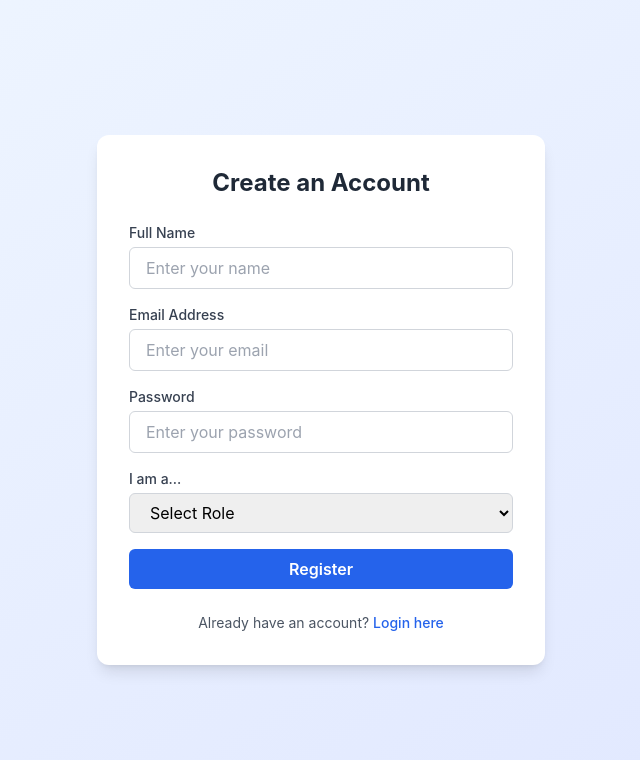
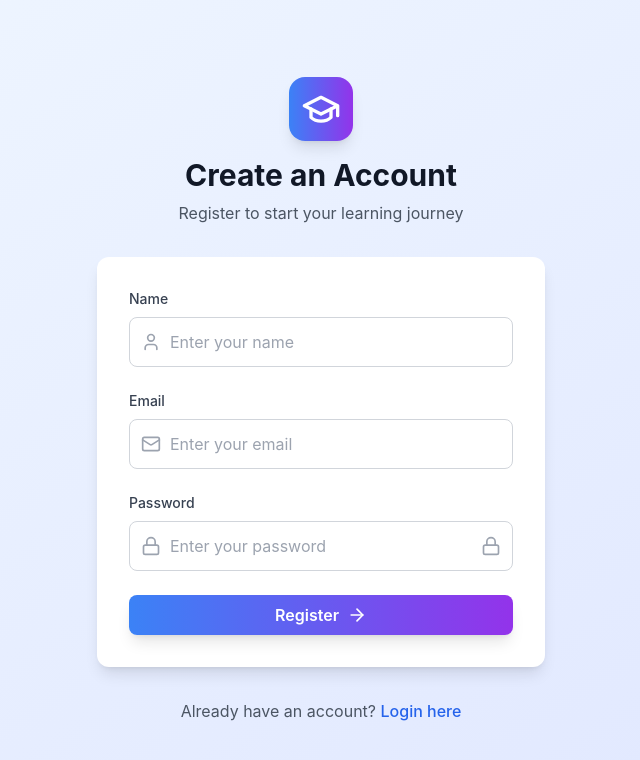
Before and after one commit to pattapu-22/talentform-LearningBuddy, a React (Vite) app in the folder frontend/vla-frontend/learning-buddy/: page /register in a window 1280 px wide. Shown: the top 760 px of the page, without its empty margins (319-959 px from the left). Built offline with nearby package versions, Linux system fonts and the light colour scheme; no server answers.

Commit message:
updated the signin/login pages with the alertbox

```diff
--- /dev/null
+++ b/frontend/vla-frontend/learning-buddy/src/components/InputField.jsx
@@ -0,0 +1,63 @@
+import React from "react";
+import { Mail, Lock, User } from "lucide-react";
+
+const iconMap = {
+  email: Mail,
+  password: Lock,
+  name: User,
+};
+
+const InputField = ({
+  id,
+  name,
+  type,
+  placeholder,
+  value,
+  onChange,
+  error,
+  showPasswordToggle,
+  showPassword,
+  togglePassword,
+}) => {
+  const Icon = iconMap[name];
+
+  return (
+    <div>
+      <label htmlFor={id} className="block text-sm font-medium text-gray-700 mb-2 capitalize">
+        {name}
+      </label>
+      <div className="relative">
+        <div className="absolute inset-y-0 left-0 pl-3 flex items-center pointer-events-none">
+          <Icon className="h-5 w-5 text-gray-400" />
+        </div>
+        <input
+          id={id}
+          name={name}
+          type={showPasswordToggle ? (showPassword ? "text" : "password") : type}
+          placeholder={placeholder}
+          value={value}
+          onChange={onChange}
+          className={`input-field pl-10 pr-${showPasswordToggle ? "10" : "3"} ${
+            error ? "border-red-500 focus:ring-red-500" : ""
+          }`}
+        />
+        {showPasswordToggle && (
+          <button
+            type="button"
+            onClick={togglePassword}
+            className="absolute inset-y-0 right-0 pr-3 flex items-center"
+          >
+            {showPassword ? (
+              <Lock className="h-5 w-5 text-gray-400 hover:text-gray-600" />
+            ) : (
+              <Lock className="h-5 w-5 text-gray-400 hover:text-gray-600" />
+            )}
+          </button>
+        )}
+      </div>
+      {error && <p className="mt-1 text-sm text-red-600">{error}</p>}
+    </div>
+  );
+};
+
+export default InputField;
--- a/frontend/vla-frontend/learning-buddy/src/pages/Login.jsx
+++ b/frontend/vla-frontend/learning-buddy/src/pages/Login.jsx
@@ -1,48 +1,37 @@
-
-import React, { useState } from 'react';
-import { Link, useNavigate } from 'react-router-dom';
-import { Mail, Lock, Eye, EyeOff, GraduationCap, ArrowRight } from 'lucide-react';
-import { signInWithEmailAndPassword } from 'firebase/auth';
-import { auth } from '../firebase';
+import React, { useState } from "react";
+import { Link, useNavigate } from "react-router-dom";
+import { signInWithEmailAndPassword } from "firebase/auth";
+import { auth } from "../firebase";
+import { GraduationCap, ArrowRight } from "lucide-react";
+import InputField from "../components/InputField";
 
 const Login = () => {
-  const [formData, setFormData] = useState({
-    email: '',
-    password: ''
-  });
+  const [formData, setFormData] = useState({ email: "", password: "" });
   const [showPassword, setShowPassword] = useState(false);
   const [isLoading, setIsLoading] = useState(false);
   const [errors, setErrors] = useState({});
+  const [generalError, setGeneralError] = useState("");
   const navigate = useNavigate();
 
   const handleChange = (e) => {
     const { name, value } = e.target;
-    setFormData(prev => ({
-      ...prev,
-      [name]: value
-    }));
-    if (errors[name]) {
-      setErrors(prev => ({
-        ...prev,
-        [name]: ''
-      }));
-    }
+    setFormData((prev) => ({ ...prev, [name]: value }));
+    setErrors((prev) => ({ ...prev, [name]: "" }));
+    setGeneralError("");
   };
 
   const validateForm = () => {
     const newErrors = {};
     if (!formData.email) {
-      newErrors.email = 'Email is required';
+      newErrors.email = "Email is required";
     } else if (!/\S+@\S+\.\S+/.test(formData.email)) {
-      newErrors.email = 'Please enter a valid email';
+      newErrors.email = "Please enter a valid email";
     }
-
     if (!formData.password) {
-      newErrors.password = 'Password is required';
+      newErrors.password = "Password is required";
     } else if (formData.password.length < 6) {
-      newErrors.password = 'Password must be at least 6 characters';
+      newErrors.password = "Password must be at least 6 characters";
     }
-
     setErrors(newErrors);
     return Object.keys(newErrors).length === 0;
   };
@@ -54,16 +43,15 @@ const Login = () => {
     setIsLoading(true);
     try {
       await signInWithEmailAndPassword(auth, formData.email, formData.password);
-      alert('Login successful!');
-      navigate('/');
+      navigate("/");
     } catch (error) {
       const code = error.code;
-      if (code === 'auth/user-not-found') {
-        setErrors({ email: 'User not found' });
-      } else if (code === 'auth/wrong-password') {
-        setErrors({ password: 'Incorrect password' });
+      if (code === "auth/user-not-found") {
+        setErrors((prev) => ({ ...prev, email: "User not found" }));
+      } else if (code === "auth/wrong-password") {
+        setErrors((prev) => ({ ...prev, password: "Incorrect password" }));
       } else {
-        alert(error.message);
+        setGeneralError(error.message);
       }
     } finally {
       setIsLoading(false);
@@ -85,77 +73,32 @@ const Login = () => {
 
         <div className="card p-8">
           <form onSubmit={handleSubmit} className="space-y-6">
-            <div>
-              <label htmlFor="email" className="block text-sm font-medium text-gray-700 mb-2">
-                Email Address
-              </label>
-              <div className="relative">
-                <div className="absolute inset-y-0 left-0 pl-3 flex items-center pointer-events-none">
-                  <Mail className="h-5 w-5 text-gray-400" />
-                </div>
-                <input
+            <InputField
               id="email"
               name="email"
               type="email"
+              placeholder="Enter your email"
               value={formData.email}
               onChange={handleChange}
-                  className={`input-field pl-10 ${errors.email ? 'border-red-500 focus:ring-red-500' : ''}`}
-                  placeholder="Enter your email"
+              error={errors.email}
             />
-              </div>
-              {errors.email && <p className="mt-1 text-sm text-red-600">{errors.email}</p>}
-            </div>
 
-            <div>
-              <label htmlFor="password" className="block text-sm font-medium text-gray-700 mb-2">
-                Password
-              </label>
-              <div className="relative">
-                <div className="absolute inset-y-0 left-0 pl-3 flex items-center pointer-events-none">
-                  <Lock className="h-5 w-5 text-gray-400" />
-                </div>
-                <input
+            <InputField
               id="password"
               name="password"
-                  type={showPassword ? 'text' : 'password'}
+              type="password"
+              placeholder="Enter your password"
               value={formData.password}
               onChange={handleChange}
-                  className={`input-field pl-10 pr-10 ${errors.password ? 'border-red-500 focus:ring-red-500' : ''}`}
-                  placeholder="Enter your password"
+              error={errors.password}
+              showPasswordToggle={true}
+              showPassword={showPassword}
+              togglePassword={() => setShowPassword(!showPassword)}
             />
-                <button
-                  type="button"
-                  onClick={() => setShowPassword(!showPassword)}
-                  className="absolute inset-y-0 right-0 pr-3 flex items-center"
-                >
-                  {showPassword ? (
-                    <EyeOff className="h-5 w-5 text-gray-400 hover:text-gray-600" />
-                  ) : (
-                    <Eye className="h-5 w-5 text-gray-400 hover:text-gray-600" />
+
+            {generalError && (
+              <p className="text-red-600 text-sm text-center">{generalError}</p>
             )}
-                </button>
-              </div>
-              {errors.password && <p className="mt-1 text-sm text-red-600">{errors.password}</p>}
-            </div>
-
-            <div className="flex items-center justify-between">
-              <div className="flex items-center">
-                <input
-                  id="remember-me"
-                  name="remember-me"
-                  type="checkbox"
-                  className="h-4 w-4 text-blue-600 focus:ring-blue-500 border-gray-300 rounded"
-                />
-                <label htmlFor="remember-me" className="ml-2 block text-sm text-gray-700">
-                  Remember me
-                </label>
-              </div>
-              <div className="text-sm">
-                <a href="#" className="font-medium text-blue-600 hover:text-blue-500 transition-colors duration-200">
-                  Forgot password?
-                </a>
-              </div>
-            </div>
 
             <button
               type="submit"
@@ -179,8 +122,11 @@ const Login = () => {
 
         <div className="text-center">
           <p className="text-gray-600">
-            Don't have an account?{' '}
-            <Link to="/register" className="font-medium text-blue-600 hover:text-blue-500 transition-colors duration-200">
+            Don't have an account?{" "}
+            <Link
+              to="/register"
+              className="font-medium text-blue-600 hover:text-blue-500 transition-colors duration-200"
+            >
               Sign up here
             </Link>
           </p>
--- a/frontend/vla-frontend/learning-buddy/src/pages/Register.jsx
+++ b/frontend/vla-frontend/learning-buddy/src/pages/Register.jsx
@@ -1,144 +1,145 @@
-
 import React, { useState } from "react";
 import { Link, useNavigate } from "react-router-dom";
 import { createUserWithEmailAndPassword, updateProfile, getAuth } from "firebase/auth";
 import app from "../firebase";
+import { GraduationCap, ArrowRight } from "lucide-react";
+import InputField from "../components/InputField";
 
 const Register = () => {
   const navigate = useNavigate();
   const auth = getAuth(app);
 
-  const [formData, setFormData] = useState({
-    name: "",
-    email: "",
-    password: "",
-    role: "", // Student or Teacher
-  });
-
-  const [error, setError] = useState("");
+  const [formData, setFormData] = useState({ name: "", email: "", password: "" });
+  const [errors, setErrors] = useState({});
+  const [generalError, setGeneralError] = useState("");
   const [loading, setLoading] = useState(false);
+  const [showPassword, setShowPassword] = useState(false);
 
   const handleChange = (e) => {
-    setFormData({ ...formData, [e.target.name]: e.target.value });
-    setError("");
+    const { name, value } = e.target;
+    setFormData((prev) => ({ ...prev, [name]: value }));
+    setErrors((prev) => ({ ...prev, [name]: "" }));
+    setGeneralError("");
+  };
+
+  const validateForm = () => {
+    const newErrors = {};
+    if (!formData.name) newErrors.name = "Name is required";
+    if (!formData.email) {
+      newErrors.email = "Email is required";
+    } else if (!/\S+@\S+\.\S+/.test(formData.email)) {
+      newErrors.email = "Please enter a valid email";
+    }
+    if (!formData.password) {
+      newErrors.password = "Password is required";
+    } else if (formData.password.length < 6) {
+      newErrors.password = "Password must be at least 6 characters";
+    }
+    setErrors(newErrors);
+    return Object.keys(newErrors).length === 0;
   };
 
   const handleSubmit = async (e) => {
     e.preventDefault();
-    const { name, email, password, role } = formData;
+    if (!validateForm()) return;
 
-    if (!name || !email || !password || !role) {
-      setError("All fields are required");
-      return;
-    }
-
-    if (password.length < 6) {
-      setError("Password must be at least 6 characters");
-      return;
-    }
+    const { name, email, password } = formData;
 
     try {
       setLoading(true);
       const userCredential = await createUserWithEmailAndPassword(auth, email, password);
-      await updateProfile(userCredential.user, {
-        displayName: name,
-      });
-
-      // You can also store 'role' in Firestore if needed later
-      alert("Registration successful!");
-      navigate("/"); // redirect to home
+      await updateProfile(userCredential.user, { displayName: name });
+      navigate("/");
     } catch (err) {
-      setError(err.message);
+      setGeneralError(err.message);
     } finally {
       setLoading(false);
     }
   };
 
   return (
-    <div className="min-h-screen flex items-center justify-center px-4 py-12 bg-gradient-to-br from-blue-50 to-indigo-100">
-      <div className="max-w-md w-full bg-white p-8 rounded-xl shadow-lg space-y-6">
-        <h2 className="text-2xl font-bold text-center text-gray-800">Create an Account</h2>
+    <div className="min-h-screen flex items-center justify-center px-4 py-12">
+      <div className="max-w-md w-full space-y-8">
+        <div className="text-center">
+          <div className="flex justify-center mb-4">
+            <div className="p-3 bg-gradient-to-r from-blue-500 to-purple-600 rounded-2xl shadow-lg">
+              <GraduationCap className="h-10 w-10 text-white" />
+            </div>
+          </div>
+          <h2 className="text-3xl font-bold text-gray-900 mb-2">Create an Account</h2>
+          <p className="text-gray-600">Register to start your learning journey</p>
+        </div>
 
-        {error && <p className="text-red-600 text-sm text-center">{error}</p>}
-
-        <form onSubmit={handleSubmit} className="space-y-4">
-          <div>
-            <label htmlFor="name" className="block text-sm font-medium text-gray-700 mb-1">
-              Full Name
-            </label>
-            <input
+        <div className="card p-8">
+          <form onSubmit={handleSubmit} className="space-y-6">
+            <InputField
               id="name"
               name="name"
               type="text"
               placeholder="Enter your name"
               value={formData.name}
               onChange={handleChange}
-              className="w-full px-4 py-2 border border-gray-300 rounded-md focus:outline-none focus:ring-2 focus:ring-blue-500"
+              error={errors.name}
             />
-          </div>
 
-          <div>
-            <label htmlFor="email" className="block text-sm font-medium text-gray-700 mb-1">
-              Email Address
-            </label>
-            <input
+            <InputField
               id="email"
               name="email"
               type="email"
               placeholder="Enter your email"
               value={formData.email}
               onChange={handleChange}
-              className="w-full px-4 py-2 border border-gray-300 rounded-md focus:outline-none focus:ring-2 focus:ring-blue-500"
+              error={errors.email}
             />
-          </div>
 
-          <div>
-            <label htmlFor="password" className="block text-sm font-medium text-gray-700 mb-1">
-              Password
-            </label>
-            <input
+            <InputField
               id="password"
               name="password"
               type="password"
               placeholder="Enter your password"
               value={formData.password}
               onChange={handleChange}
-              className="w-full px-4 py-2 border border-gray-300 rounded-md focus:outline-none focus:ring-2 focus:ring-blue-500"
+              error={errors.password}
+              showPasswordToggle={true}
+              showPassword={showPassword}
+              togglePassword={() => setShowPassword(!showPassword)}
             />
-          </div>
 
-          <div>
-            <label htmlFor="role" className="block text-sm font-medium text-gray-700 mb-1">
-              I am a...
-            </label>
-            <select
-              id="role"
-              name="role"
-              value={formData.role}
-              onChange={handleChange}
-              className="w-full px-4 py-2 border border-gray-300 rounded-md focus:outline-none focus:ring-2 focus:ring-blue-500"
-            >
-              <option value="">Select Role</option>
-              <option value="student">Student</option>
-              <option value="teacher">Teacher</option>
-            </select>
-          </div>
+            {generalError && (
+              <p className="text-red-600 text-sm text-center">{generalError}</p>
+            )}
 
             <button
               type="submit"
               disabled={loading}
-            className="w-full py-2 px-4 bg-blue-600 text-white font-semibold rounded-md hover:bg-blue-700 transition-colors duration-200 disabled:opacity-50"
+              className="btn-primary w-full flex items-center justify-center space-x-2 disabled:opacity-50 disabled:cursor-not-allowed"
             >
-            {loading ? "Registering..." : "Register"}
+              {loading ? (
+                <>
+                  <div className="animate-spin rounded-full h-5 w-5 border-b-2 border-white"></div>
+                  <span>Registering...</span>
+                </>
+              ) : (
+                <>
+                  <span>Register</span>
+                  <ArrowRight className="h-5 w-5" />
+                </>
+              )}
             </button>
           </form>
+        </div>
 
-        <p className="text-center text-sm text-gray-600">
+        <div className="text-center">
+          <p className="text-gray-600">
             Already have an account?{" "}
-          <Link to="/login" className="text-blue-600 hover:text-blue-500 font-medium transition">
+            <Link
+              to="/login"
+              className="font-medium text-blue-600 hover:text-blue-500 transition-colors duration-200"
+            >
               Login here
             </Link>
           </p>
+        </div>
       </div>
     </div>
   );
```
Lines whose indentation alone changed are shown as unchanged.
